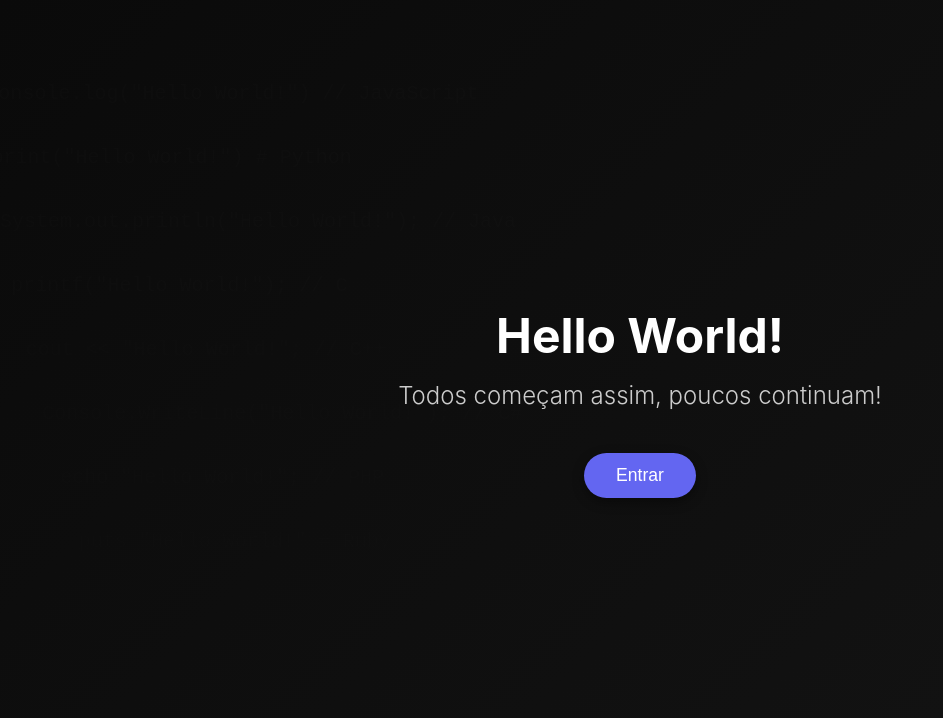
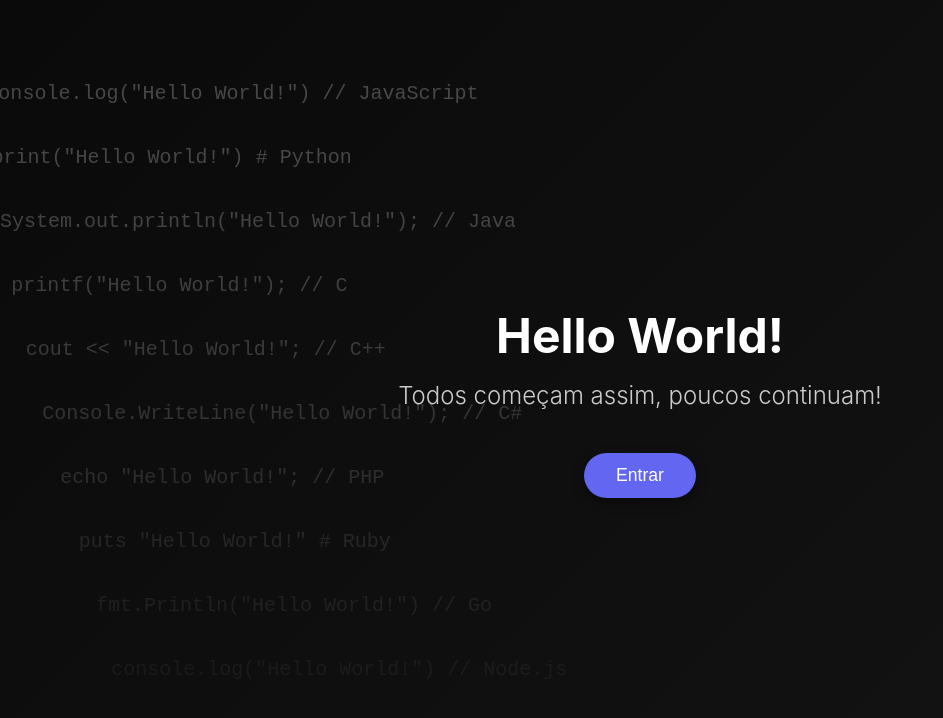
Before and after one commit to PominiGa/Projeto.Portfolio.Gabriel, a React (Vite) app in the folder portfolio/: page / in a window 1280 px wide. Shown: the top 718 px of the page, without its empty margins (0-943 px from the left). Built offline with nearby package versions, Linux system fonts and the light colour scheme.

Commit message:
IntroScreen

```diff
--- a/portfolio/package.json
+++ b/portfolio/package.json
@@ -9,6 +9,7 @@
     "preview": "vite preview"
   },
   "dependencies": {
+    "framer-motion": "^12.23.25",
     "lucide-react": "^0.555.0",
     "react": "^18.2.0",
     "react-dom": "^18.2.0"
--- a/portfolio/src/components/layout/IntroScreen.tsx
+++ b/portfolio/src/components/layout/IntroScreen.tsx
@@ -1,14 +1,14 @@
 import React, { useState, useEffect } from "react";
 import { motion } from "framer-motion";
 
-export default function StartScreen({ onEnter }) {
+export default function IntroScreen({ onEnter }) {
   const textTop = "Hello World!";
   const textBottom = "Todos começam assim, poucos continuam!";
 
   const [displayTop, setDisplayTop] = useState("");
   const [displayBottom, setDisplayBottom] = useState("");
 
-  // linhas do fundo
+  // fundo com várias linguagens
   const backgroundLines = [
     'console.log("Hello World!")  // JavaScript',
     'print("Hello World!")        # Python',
@@ -21,10 +21,6 @@ export default function StartScreen({ onEnter }) {
     'fmt.Println("Hello World!")  // Go',
     'console.log("Hello World!")  // Node.js',
   ];
-
-  /* ===========================
-        ANIMAÇÃO DOS TEXTOS
-     =========================== */
 
   // animação do topo
   useEffect(() => {
@@ -70,15 +66,13 @@ export default function StartScreen({ onEnter }) {
         padding: "20px",
       }}
     >
-      {/* ===========================
-            FUNDO COM LINGUAGENS
-         =========================== */}
+      {/* Fundo com linguagens */}
       <div style={{ position: "absolute", inset: 0, pointerEvents: "none" }}>
         {backgroundLines.map((line, idx) => (
           <motion.div
             key={idx}
             initial={{ opacity: 0, x: 80 }}
-            animate={{ opacity: 0.08, x: -80 }}
+            animate={{ opacity: 0.80, x: -80 }}
             transition={{
               duration: 6,
               delay: idx * 0.4,
@@ -92,7 +86,7 @@ export default function StartScreen({ onEnter }) {
               left: "5%",
               whiteSpace: "nowrap",
               fontSize: "20px",
-              color: "#ffffff20",
+              color: "#ffffff50",
               fontFamily: "monospace",
             }}
           >
@@ -101,9 +95,7 @@ export default function StartScreen({ onEnter }) {
         ))}
       </div>
 
-      {/* ===========================
-                TEXTO 1
-         =========================== */}
+      {/* Texto topo */}
       <motion.h1
         initial={{ opacity: 0, y: -20 }}
         animate={{ opacity: 1, y: 0 }}
@@ -118,9 +110,7 @@ export default function StartScreen({ onEnter }) {
         {displayTop}
       </motion.h1>
 
-      {/* ===========================
-                TEXTO 2
-         =========================== */}
+      {/* Texto base */}
       <motion.h2
         initial={{ opacity: 0 }}
         animate={{ opacity: displayBottom ? 1 : 0 }}
@@ -136,9 +126,7 @@ export default function StartScreen({ onEnter }) {
         {displayBottom}
       </motion.h2>
 
-      {/* ===========================
-                  BOTÃO
-         =========================== */}
+      {/* Botão entrar */}
       <motion.button
         onClick={onEnter}
         whileHover={{ scale: 1.05 }}
```
Also changed, not shown: 1 other file (tests, documents, lock files or other folders).
